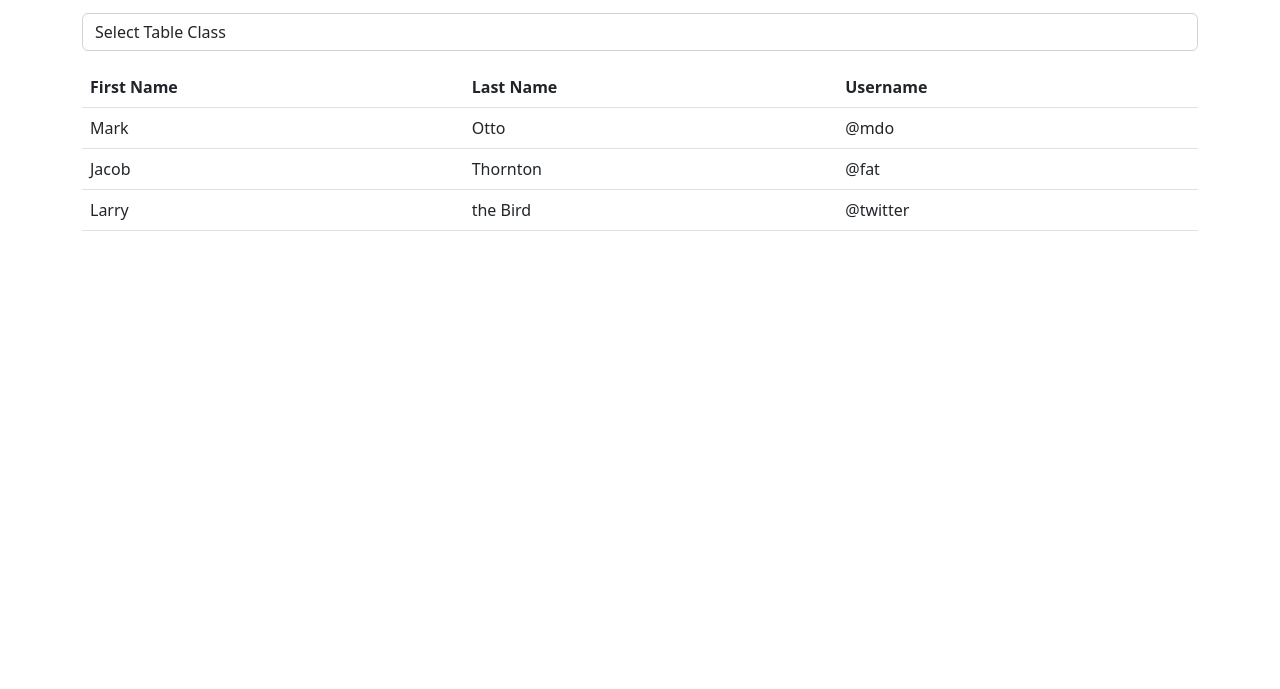
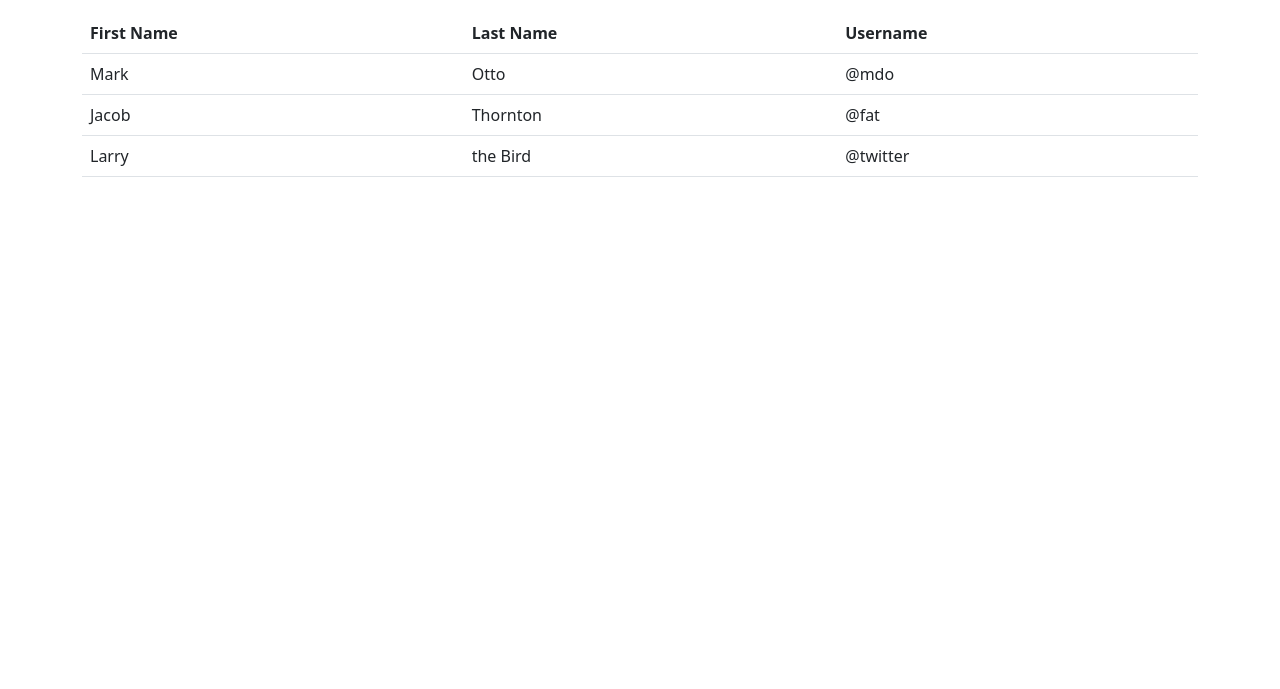
Before and after one commit to prodevXpert/Bootstrap, a plain HTML site: page landing-pages/tables/tables.html in a window 1280 px wide. Shown: the part 111-800 px from the top of the page. Drawn offline with nearby package versions, Linux system fonts and the light colour scheme.

Commit message:
Update tables.html

```diff
--- a/landing-pages/tables/tables.html
+++ b/landing-pages/tables/tables.html
@@ -21,17 +21,6 @@
             <option value="table-warning">Warning</option>
             <option value="table-info">Info</option>
             <option value="table-light">Light</option>
-            <option value="table-dark">Dark</option>
-        </select>
-        <select id="table-class-selector" class="form-control mb-3 col-6">
-            <option value="">Select Table Class</option>
-            <option value="table">Basic</option>
-            <option value="table-strped">Striped Table</option>
-            <option value="table-bordered">Bordered Table</option>
-            <option value="table-hover">Hover Rows Table</option>
-            <option value="table-dark">Dark Table</option>
-            <option value="table-dark table-striped">Dark Striped Table</option>
-            <option value="table-borderless">Borderless Table</option>
             <option value="table-dark">Dark</option>
         </select>
 
```
